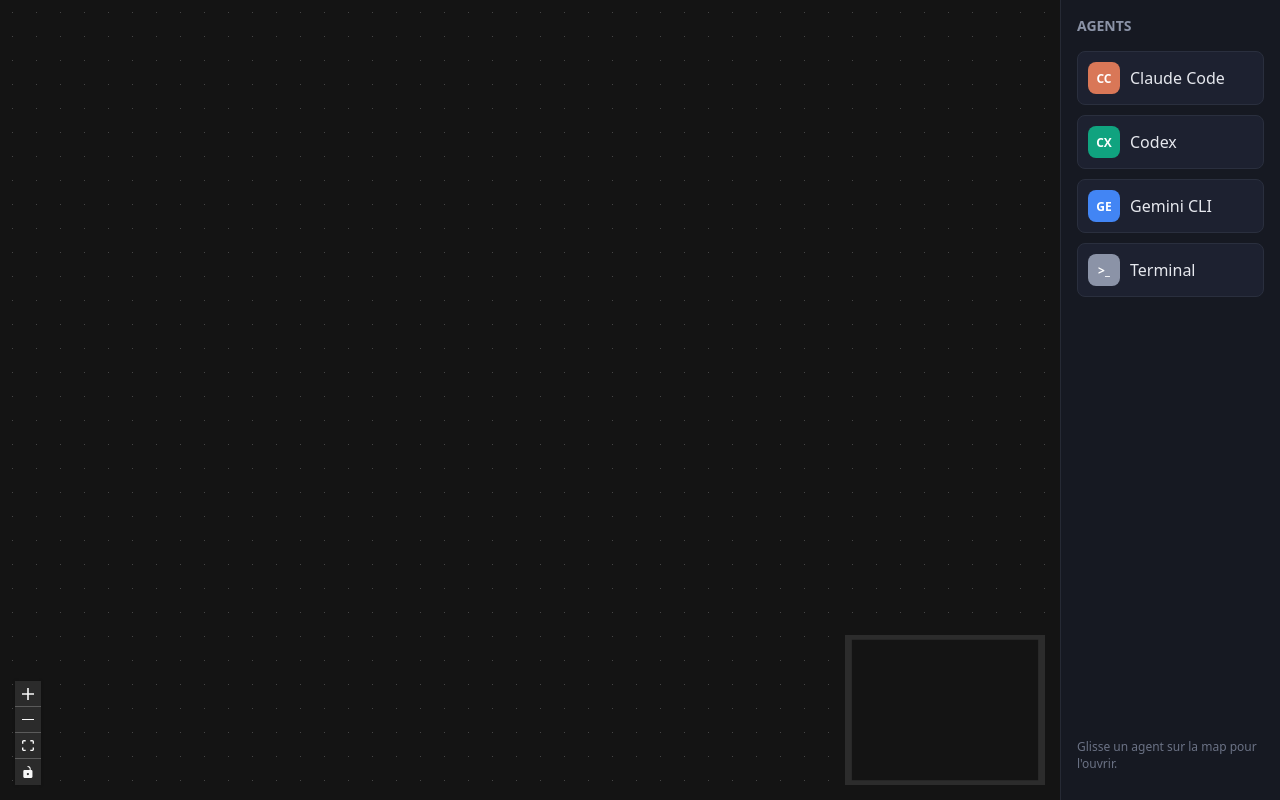
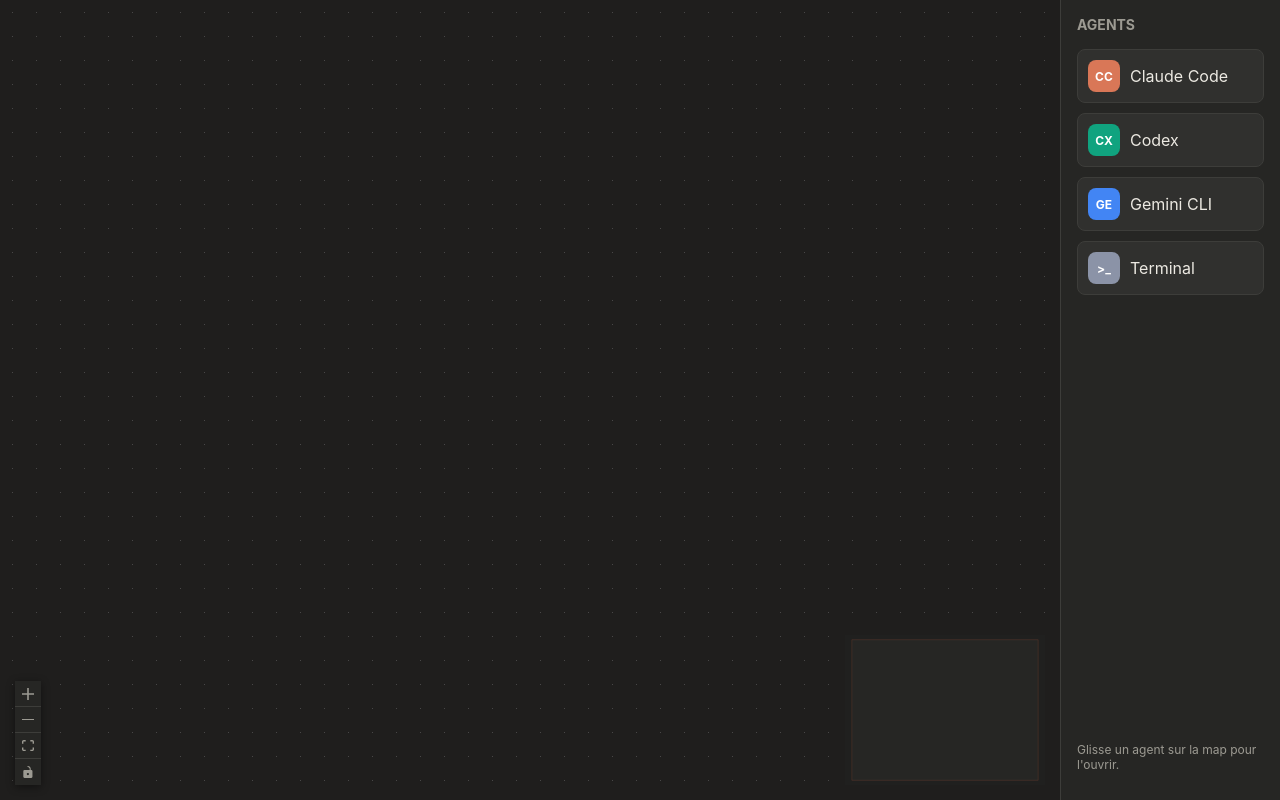
Before and after one commit to Adoraay/Orchestra-Board, a React (Vite) app: page / in a window 1280 px wide. Built offline with nearby package versions, Linux system fonts and the light colour scheme.

Commit message:
overlay changed a bit to prepare the new one

```diff
--- a/electron/main.cjs
+++ b/electron/main.cjs
@@ -8,7 +8,7 @@ function createWindow() {
   win = new BrowserWindow({
     width: 1400,
     height: 900,
-    backgroundColor: '#0f1115',
+    backgroundColor: '#1f1e1d', // = --bg de src/theme.css, évite un flash avant le chargement du CSS
     webPreferences: {
       preload: path.join(__dirname, 'preload.cjs'),
       contextIsolation: true,
--- a/src/components/TerminalNode.jsx
+++ b/src/components/TerminalNode.jsx
@@ -3,6 +3,7 @@ import { Handle, NodeResizer, Position, useReactFlow } from '@xyflow/react';
 import { Terminal } from '@xterm/xterm';
 import { FitAddon } from '@xterm/addon-fit';
 import { agentById } from '../agents.js';
+import { terminalFont, terminalTheme } from '../lib/terminalTheme.js';
 
 // Un nœud de la map = une fenêtre avec un vrai terminal dedans.
 export default function TerminalNode({ id, data, selected }) {
@@ -14,8 +15,8 @@ export default function TerminalNode({ id, data, selected }) {
   useEffect(() => {
     const term = new Terminal({
       fontSize: 13,
-      fontFamily: 'Menlo, Consolas, monospace',
-      theme: { background: '#11141a' },
+      fontFamily: terminalFont(),
+      theme: terminalTheme(),
       cursorBlink: true,
     });
     const fit = new FitAddon();
--- /dev/null
+++ b/src/lib/terminalTheme.js
@@ -0,0 +1,22 @@
+// xterm ne lit pas le CSS : on lui passe les valeurs des variables de theme.css.
+const cssVar = (name) =>
+  getComputedStyle(document.documentElement).getPropertyValue(name).trim();
+
+// '#c96442' + 0.3 -> 'rgba(201, 100, 66, 0.3)'
+function withAlpha(hex, alpha) {
+  const n = parseInt(hex.replace('#', ''), 16);
+  return `rgba(${(n >> 16) & 255}, ${(n >> 8) & 255}, ${n & 255}, ${alpha})`;
+}
+
+export function terminalTheme() {
+  const accent = cssVar('--accent');
+  return {
+    background: cssVar('--terminal-bg'),
+    foreground: cssVar('--text'),
+    cursor: accent,
+    cursorAccent: cssVar('--terminal-bg'),
+    selectionBackground: withAlpha(accent, 0.3),
+  };
+}
+
+export const terminalFont = () => cssVar('--font-mono');
--- a/src/main.jsx
+++ b/src/main.jsx
@@ -3,6 +3,7 @@ import { createRoot } from 'react-dom/client';
 import { ReactFlowProvider } from '@xyflow/react';
 import '@xyflow/react/dist/style.css';
 import '@xterm/xterm/css/xterm.css';
+import './theme.css';
 import './styles.css';
 import App from './App.jsx';
 
--- a/src/styles.css
+++ b/src/styles.css
@@ -1,6 +1,6 @@
 * { box-sizing: border-box; }
 html, body, #root { margin: 0; height: 100%; }
-body { font-family: system-ui, sans-serif; background: #0f1115; color: #e6e8ee; }
+body { font-family: var(--font-ui); background: var(--bg); color: var(--text); }
 
 .app { display: flex; height: 100%; }
 .board { flex: 1; }
@@ -8,27 +8,27 @@ body { font-family: system-ui, sans-serif; background: #0f1115; color: #e6e8ee;
 .sidebar {
   width: 220px;
   padding: 16px;
-  background: #161922;
-  border-left: 1px solid #262a35;
+  background: var(--surface);
+  border-left: 1px solid var(--border);
   display: flex;
   flex-direction: column;
   gap: 10px;
 }
-.sidebar h2 { margin: 0 0 6px; font-size: 14px; text-transform: uppercase; color: #8b93a7; }
-.hint { font-size: 12px; color: #6b7285; margin-top: auto; }
+.sidebar h2 { margin: 0 0 6px; font-size: 14px; text-transform: uppercase; color: var(--text-muted); }
+.hint { font-size: 12px; color: var(--text-muted); margin-top: auto; }
 
 .agent-card {
   display: flex;
   align-items: center;
   gap: 10px;
   padding: 10px;
-  border-radius: 8px;
-  background: #1d2130;
-  border: 1px solid #2a2f3e;
+  border-radius: var(--radius-sm);
+  background: var(--surface-2);
+  border: 1px solid var(--border);
   cursor: grab;
   user-select: none;
 }
-.agent-card:hover { border-color: #4a5168; }
+.agent-card:hover { border-color: var(--accent); }
 
 .agent-logo {
   display: inline-flex;
@@ -36,10 +36,10 @@ body { font-family: system-ui, sans-serif; background: #0f1115; color: #e6e8ee;
   justify-content: center;
   width: 32px;
   height: 32px;
-  border-radius: 8px;
+  border-radius: var(--radius-sm);
   font-size: 12px;
   font-weight: 700;
-  color: white;
+  color: var(--on-accent);
 }
 .agent-logo.small { width: 20px; height: 20px; font-size: 9px; border-radius: 5px; }
 
@@ -48,13 +48,13 @@ body { font-family: system-ui, sans-serif; background: #0f1115; color: #e6e8ee;
   height: 100%;
   display: flex;
   flex-direction: column;
-  border-radius: 10px;
+  border-radius: var(--radius-md);
   overflow: hidden;
-  background: #11141a;
-  border: 1px solid #2a2f3e;
-  box-shadow: 0 8px 24px rgba(0, 0, 0, 0.4);
+  background: var(--terminal-bg);
+  border: 1px solid var(--border);
+  box-shadow: 0 8px 24px var(--shadow);
 }
-.terminal-node.selected { border-color: #6c8cff; }
+.terminal-node.selected { border-color: var(--accent); }
 
 .terminal-header {
   display: flex;
@@ -62,18 +62,25 @@ body { font-family: system-ui, sans-serif; background: #0f1115; color: #e6e8ee;
   gap: 8px;
   padding: 6px 10px;
   font-size: 13px;
-  background: #1a1e29;
+  background: var(--surface-2);
+  border-bottom: 1px solid var(--border);
   cursor: move;
 }
 .terminal-header .close {
   margin-left: auto;
   background: none;
   border: none;
-  color: #8b93a7;
+  color: var(--text-muted);
   font-size: 18px;
   cursor: pointer;
 }
-.terminal-header .close:hover { color: #ff6b6b; }
-.badge { font-size: 11px; padding: 1px 6px; border-radius: 4px; background: #3a2a2a; color: #ff9b9b; }
+.terminal-header .close:hover { color: var(--danger); }
+.badge {
+  font-size: 11px;
+  padding: 1px 6px;
+  border-radius: 4px;
+  background: color-mix(in srgb, var(--danger) 20%, transparent);
+  color: var(--danger);
+}
 
-.terminal-body { flex: 1; padding: 4px; min-height: 0; }
+.terminal-body { flex: 1; padding: 4px; min-height: 0; background: var(--terminal-bg); }
--- /dev/null
+++ b/src/theme.css
@@ -0,0 +1,48 @@
+/* Thème Standard (PLAN.md §4.1). Seul endroit où les couleurs sont définies. */
+:root {
+  --bg: #1f1e1d;
+  --surface: #262624;
+  --surface-2: #30302e;
+  --border: #3d3d3a;
+  --text: #ece9e2;
+  --text-muted: #9c9a92;
+  --accent: #c96442;
+  --accent-hover: #d97757;
+  --terminal-bg: #1a1918;
+  --success: #6a9955;
+  --warning: #d4a72c;
+  --danger: #d9534f;
+
+  --shadow: rgba(0, 0, 0, 0.45);
+  --on-accent: #ffffff;
+
+  --font-ui: Inter, system-ui, 'Segoe UI', sans-serif;
+  --font-mono: 'JetBrains Mono', 'Cascadia Code', Consolas, monospace;
+  --radius-sm: 8px;
+  --radius-md: 10px;
+}
+
+/* React Flow lit ses couleurs dans ces variables. */
+.react-flow {
+  --xy-background-color: var(--bg);
+  --xy-background-pattern-dots-color: var(--border);
+  --xy-edge-stroke: var(--text-muted);
+  --xy-edge-stroke-selected: var(--accent);
+  --xy-connectionline-stroke: var(--accent);
+  --xy-handle-background-color: var(--surface-2);
+  --xy-handle-border-color: var(--accent);
+  --xy-resize-background-color: var(--accent);
+  --xy-selection-background-color: color-mix(in srgb, var(--accent) 10%, transparent);
+  --xy-selection-border: 1px dotted var(--accent);
+  --xy-minimap-background-color: var(--surface);
+  --xy-minimap-mask-background-color: color-mix(in srgb, var(--bg) 70%, transparent);
+  --xy-minimap-mask-stroke-color: var(--accent);
+  --xy-minimap-node-background-color: var(--surface-2);
+  --xy-minimap-node-stroke-color: var(--border);
+  --xy-controls-button-background-color: var(--surface);
+  --xy-controls-button-background-color-hover: var(--surface-2);
+  --xy-controls-button-color: var(--text-muted);
+  --xy-controls-button-color-hover: var(--text);
+  --xy-controls-button-border-color: var(--border);
+  --xy-controls-box-shadow: 0 2px 8px var(--shadow);
+}
```
Also changed, not shown: 2 other files (tests, documents, lock files or other folders).
